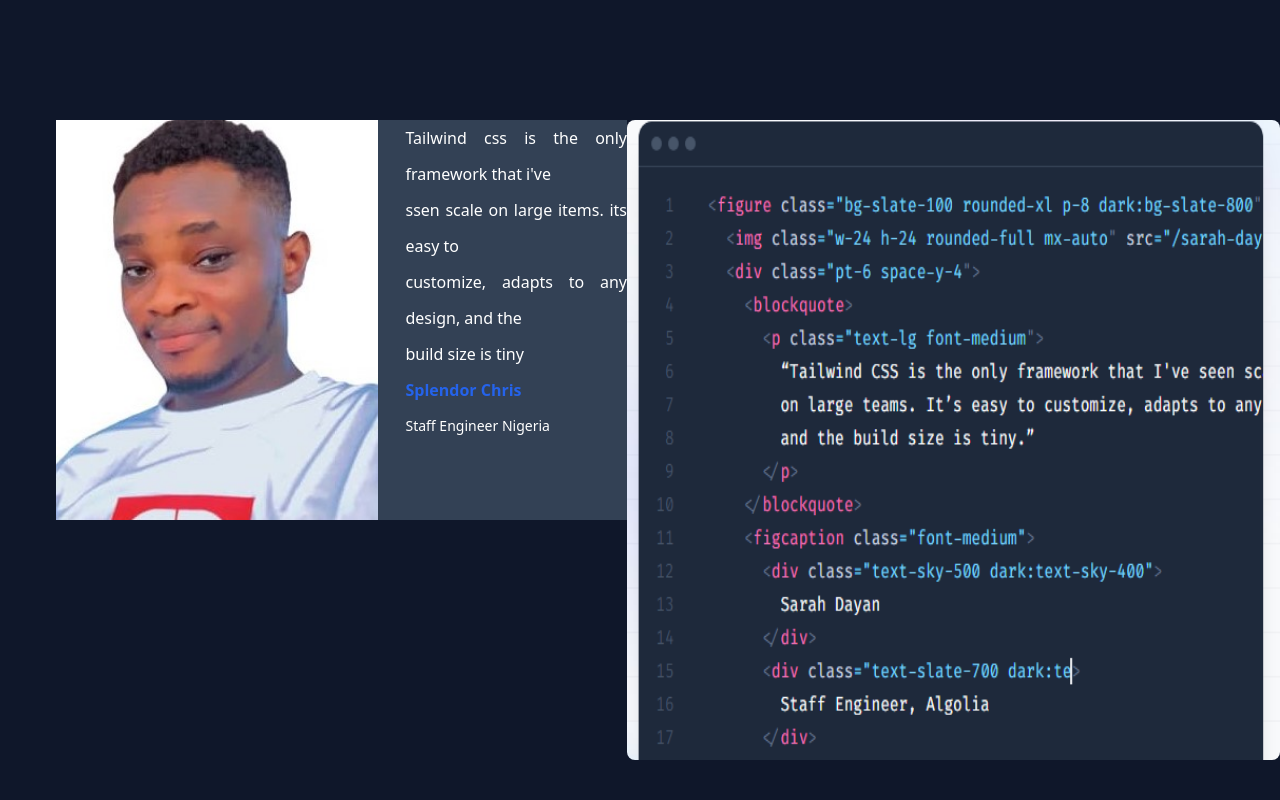
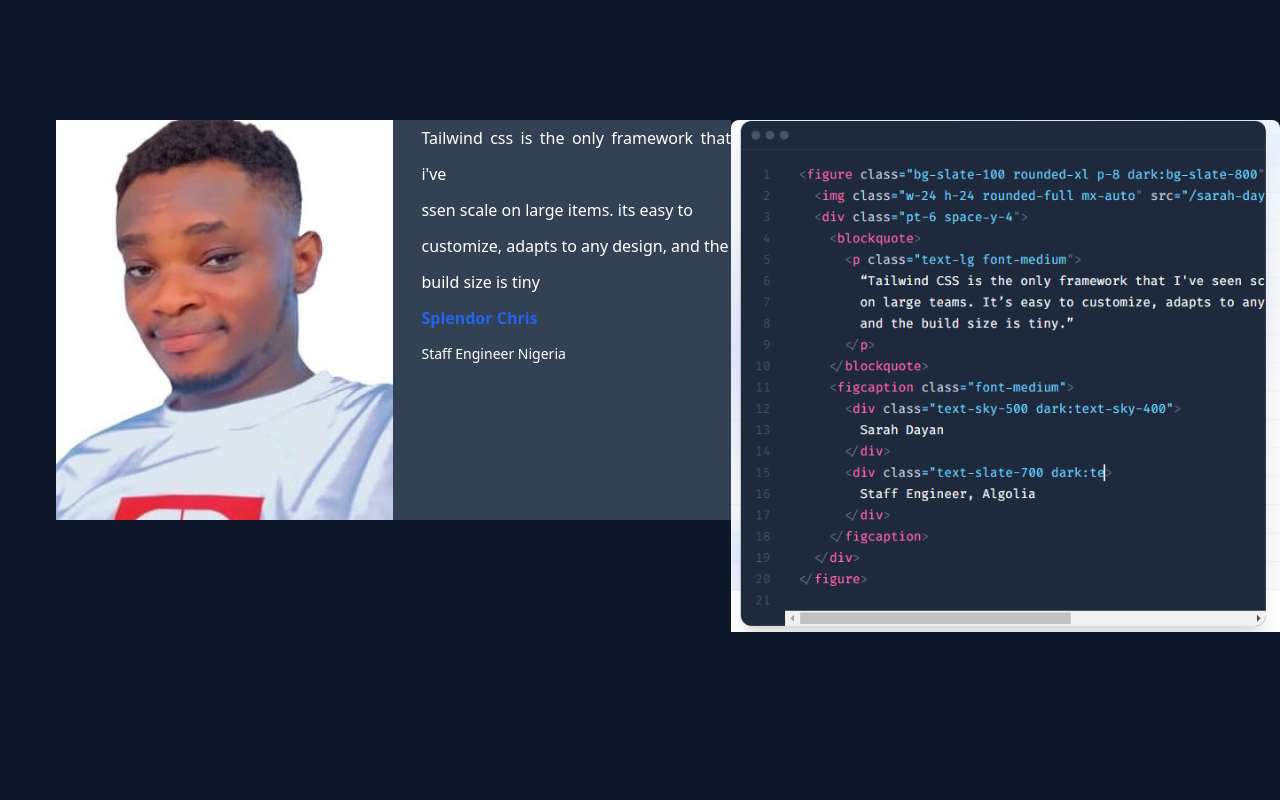
Before and after one commit to Splendorchris3/lasttailwind, a plain HTML site: page index.html in a window 1280 px wide. Shown: the part 680-1480 px from the top of the page. Drawn offline with nearby package versions, Linux system fonts and the light colour scheme.

Commit message:
third commit

```diff
--- a/index.html
+++ b/index.html
@@ -65,7 +65,7 @@
       </div>
     </section>
 
-    <section class="bg-slate-900 h-screen md:flex justify-between">
+    <section class="bg-slate-900 h-screen md:flex justify-between overflow-y-auto">
       <div class="md:flex bg-slate-900">
         <img
           src="gggggg.jpg"
@@ -87,11 +87,11 @@
       </div>
 
       <div class="overflow-y-auto h-[40em] rounded-[8px]">
-        <img src="clone.png" alt="" class="h-screen" />
+        <img src="clone.png" alt="" class="" />
       </div>
     </section>
 
-    <section class="bg-slate-900 h-1/2 justify-center items-center pt-24">
+    <section class="bg-slate-900 md:h-1/2 h-screen justify-center items-center pt-24">
       <div>
         <h1 class="text-4xl text-white md:text-center font-bold">
           "Best practices" dont actually work.
```
Also changed, not shown: output.css.
